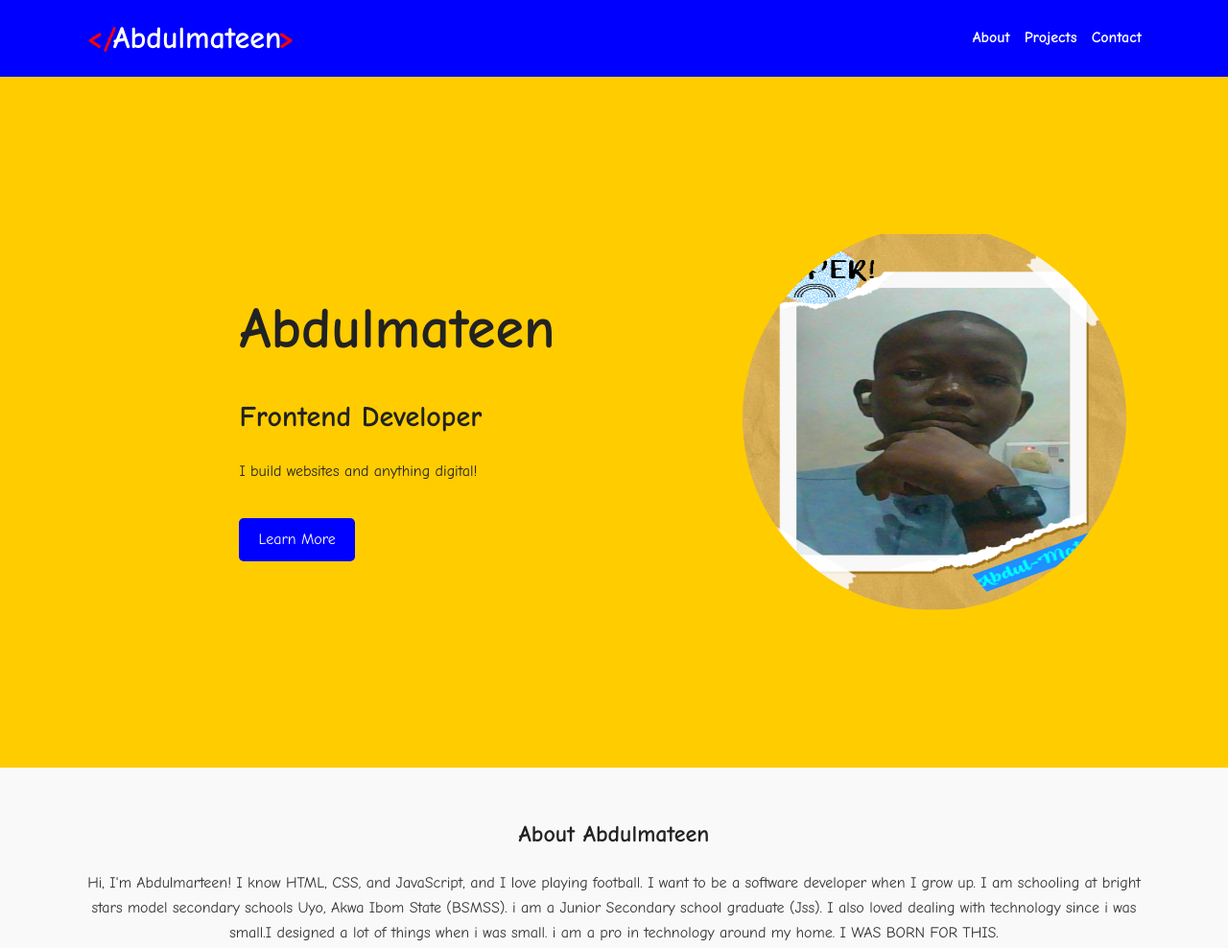
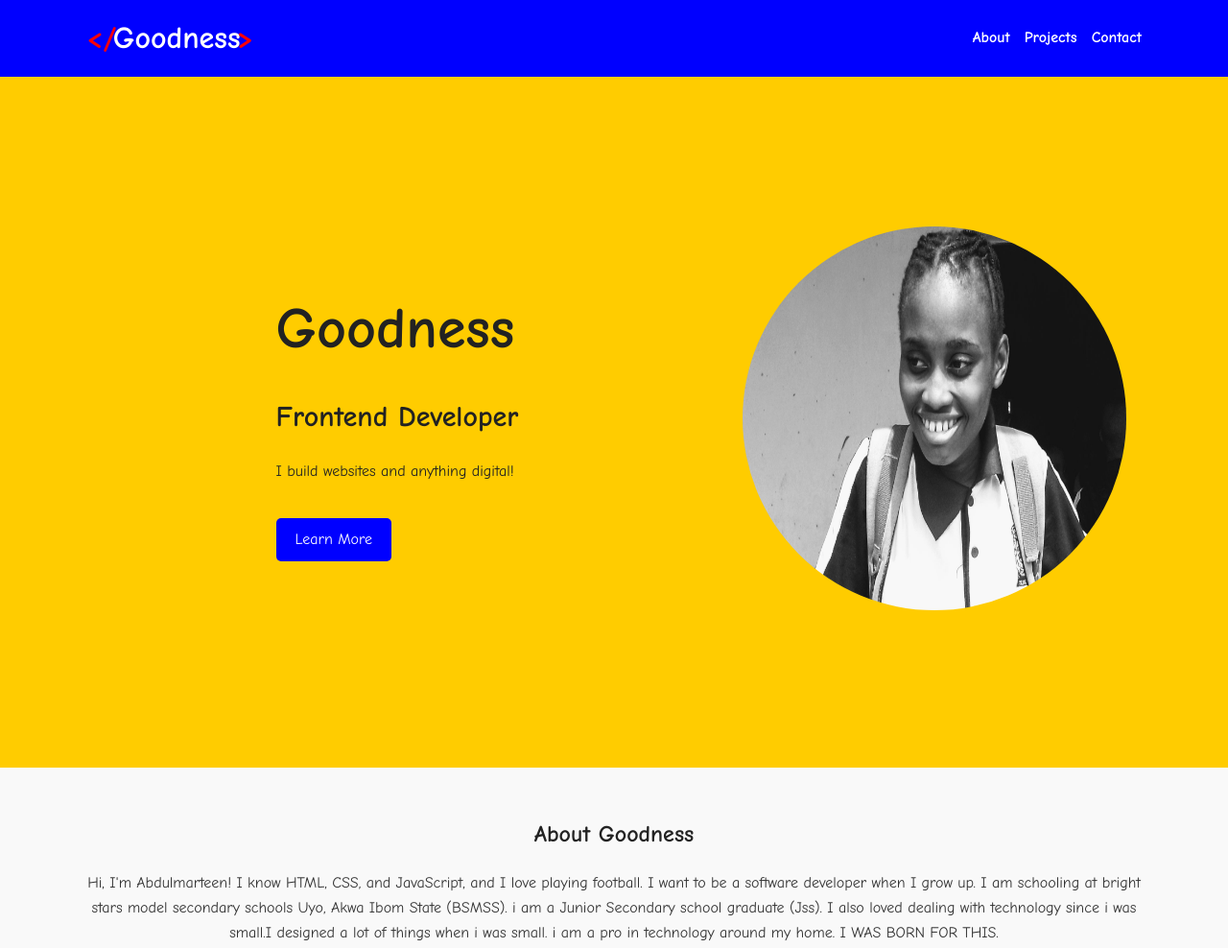
Before and after one commit to Fotress-school/Goodness, a plain HTML site: page index.html in a window 1280 px wide. Shown: the top 988 px of the page at 96% size. Drawn offline with Linux system fonts and the light colour scheme.

Commit message:
update index.html

```diff
--- a/index.html
+++ b/index.html
@@ -4,7 +4,7 @@
 <head>
     <meta charset="UTF-8">
     <meta name="viewport" content="width=device-width, initial-scale=1.0">
-    <title>Abdulmarteen Sanusi - Portfolio</title>
+    <title>Goodness - Portfolio</title>
     <link rel="stylesheet" href="https://cdnjs.cloudflare.com/ajax/libs/font-awesome/6.6.0/css/all.min.css" integrity="sha512-Kc323vGBEqzTmouAECnVceyQqyqdsSiqLQISBL29aUW4U/M7pSPA/gEUZQqv1cwx4OnYxTxve5UMg5GT6L4JJg==" crossorigin="anonymous" referrerpolicy="no-referrer" />
     <link rel="stylesheet" href="styles.css">
 </head>
@@ -15,7 +15,7 @@
         <div class="container">
             <h1 class="logo">
                 <span class="special-text">
-                    Abdulmateen
+                    Goodness
                 </span>
             </h1>
             <nav>
@@ -39,13 +39,13 @@
         <div class="container">
             <div class="hero-content">
                 <div class="hero-text">
-                    <h1>Abdulmateen</h1>
+                    <h1>Goodness</h1>
                     <h2>Frontend Developer</h2>
                     <p>I build websites and anything digital!</p>
                     <a href="#about" class="btn">Learn More</a>
                 </div>
                 <div class="hero-image">
-                    <img src="/abdul.jpg"alt="abdul">
+                    <img src="/goodness.jpg"alt="abdul">
                 </div>
             </div>
         </div>
@@ -54,7 +54,7 @@
     <!-- About Section -->
     <section id="about">
         <div class="container">
-            <h2>About Abdulmateen</h2>
+            <h2>About Goodness</h2>
             <div class="content">
                 <p>
                                         Hi, I'm Abdulmarteen! I know HTML, CSS, and JavaScript, and I love playing football. I want to be a software developer when I grow up.
@@ -88,7 +88,7 @@
     <!-- Contact Section -->
     <section id="contact">
         <div class="container">
-            <h2>Contact Abdulmateen</h2>
+            <h2>Contact Goodness</h2>
             <form>
                 <input type="text" placeholder="Your Name" required>
                 <input type="email" placeholder="Your Email" required>
@@ -101,7 +101,7 @@
     <!-- Footer Section -->
     <footer>
         <div class="container">
-            <p>Made with love by Abdulmateen Sanusi &copy; 2024</p>
+            <p>Made with love by Goodness &copy; 2024</p>
         </div>
     </footer>
     <script src="/script.js"></script>
```
Also changed, not shown: goodness.jpg (added).
